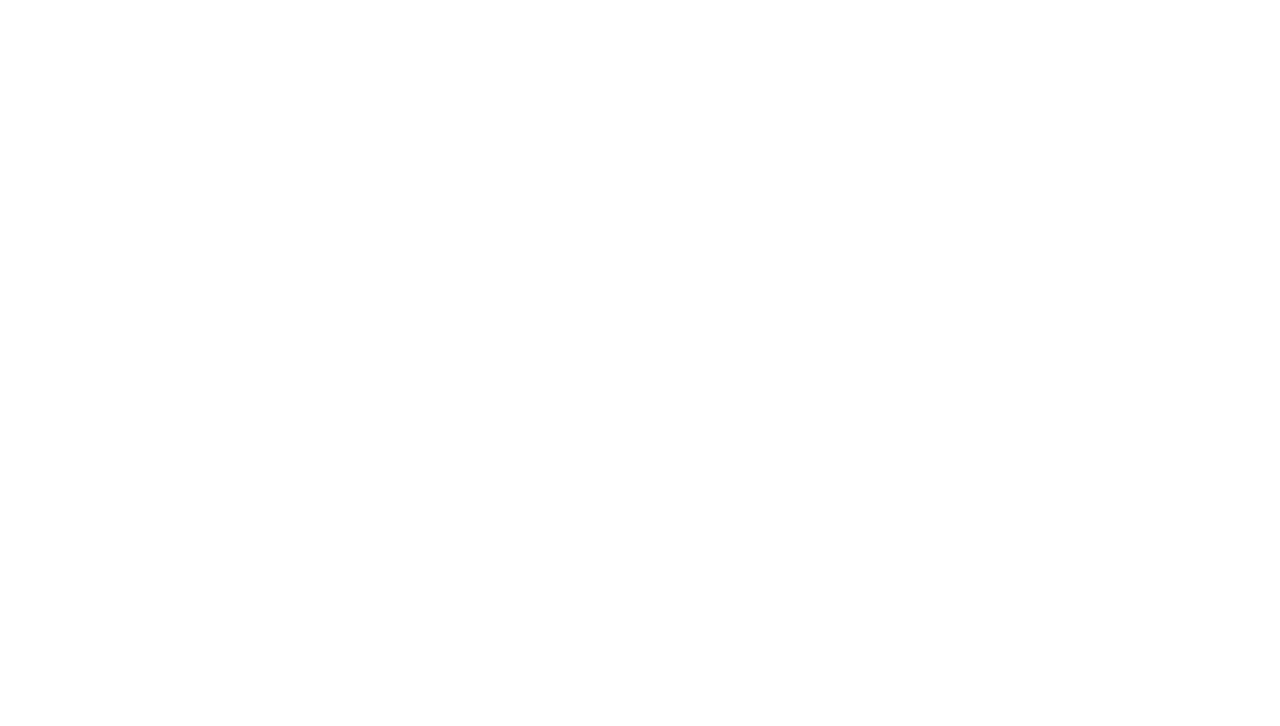
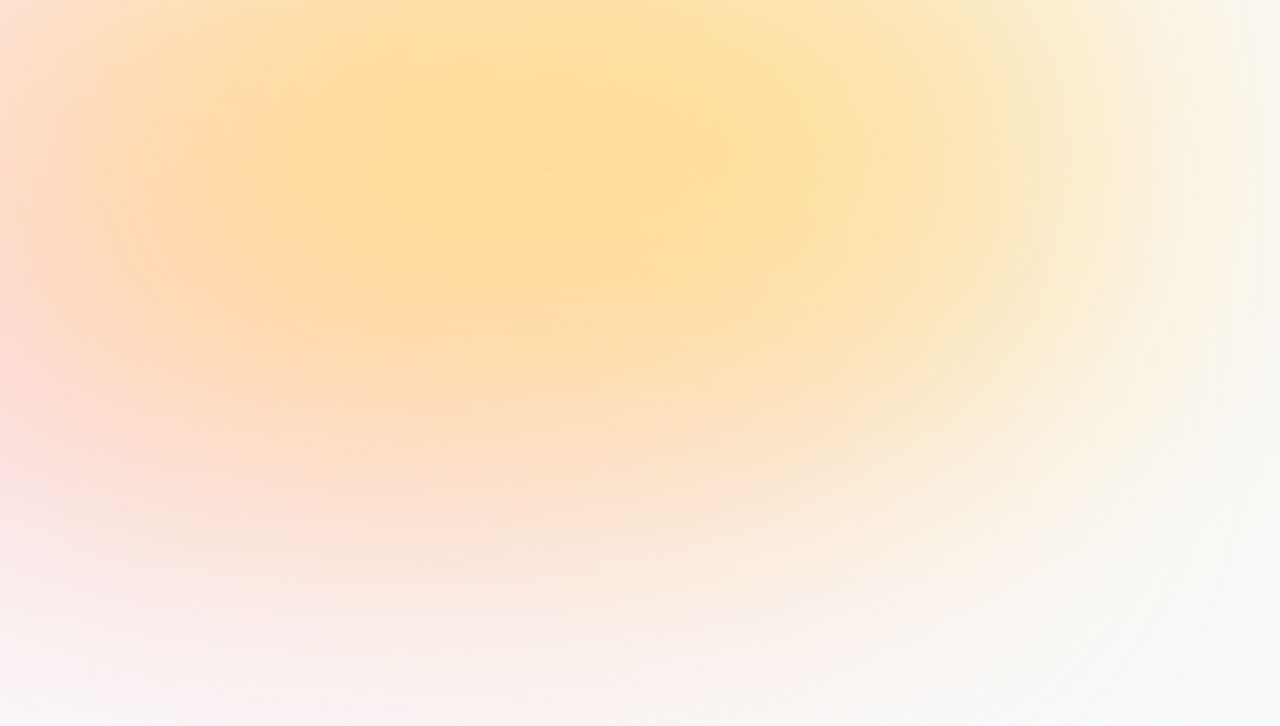
Before and after one commit to ayazhan8/nextjs-portfolio, a Next.js app: page / in a window 1280 px wide. Shown: the top 726 px of the page. Built offline with nearby package versions, Linux system fonts and the light colour scheme.

Commit message:
add: main page bg

```diff
--- a/app/layout.tsx
+++ b/app/layout.tsx
@@ -5,8 +5,8 @@
 const inter = Inter({ subsets: ["latin"] });
 
 export const metadata: Metadata = {
-  title: "Create Next App",
-  description: "Generated by create next app",
+  title: "Ayazhan's Personal Portfolio",
+  description: "Frontend Developer | CS Degree",
 };
 
 export default function RootLayout({
@@ -16,7 +16,11 @@
 }>) {
   return (
     <html lang="en">
-      <body className={inter.className}>{children}</body>
+      <body className={`${inter.className} bg-gray-50 text-gray-950 relative`}>
+        <div className="bg-[#FFDE86] absolute top-[-6rem] right-[11rem] h-[31.25rem] w-[31.25rem] rounded-full blur-[10rem] sm:w-[68.75rem]"></div>
+        <div className="bg-[#FFC9E1] absolute top-[-1rem] -z-10 left-[-35rem] h-[31.25rem] w-[50rem] rounded-full blur-[10rem] sm:w-[68.75rem] md:left-[-33rem] lg:left-[-28rem] xl:left-[-15rem] 2xl:left-[-5rem]"></div>
+        {children}
+      </body>
     </html>
   );
 }
```
